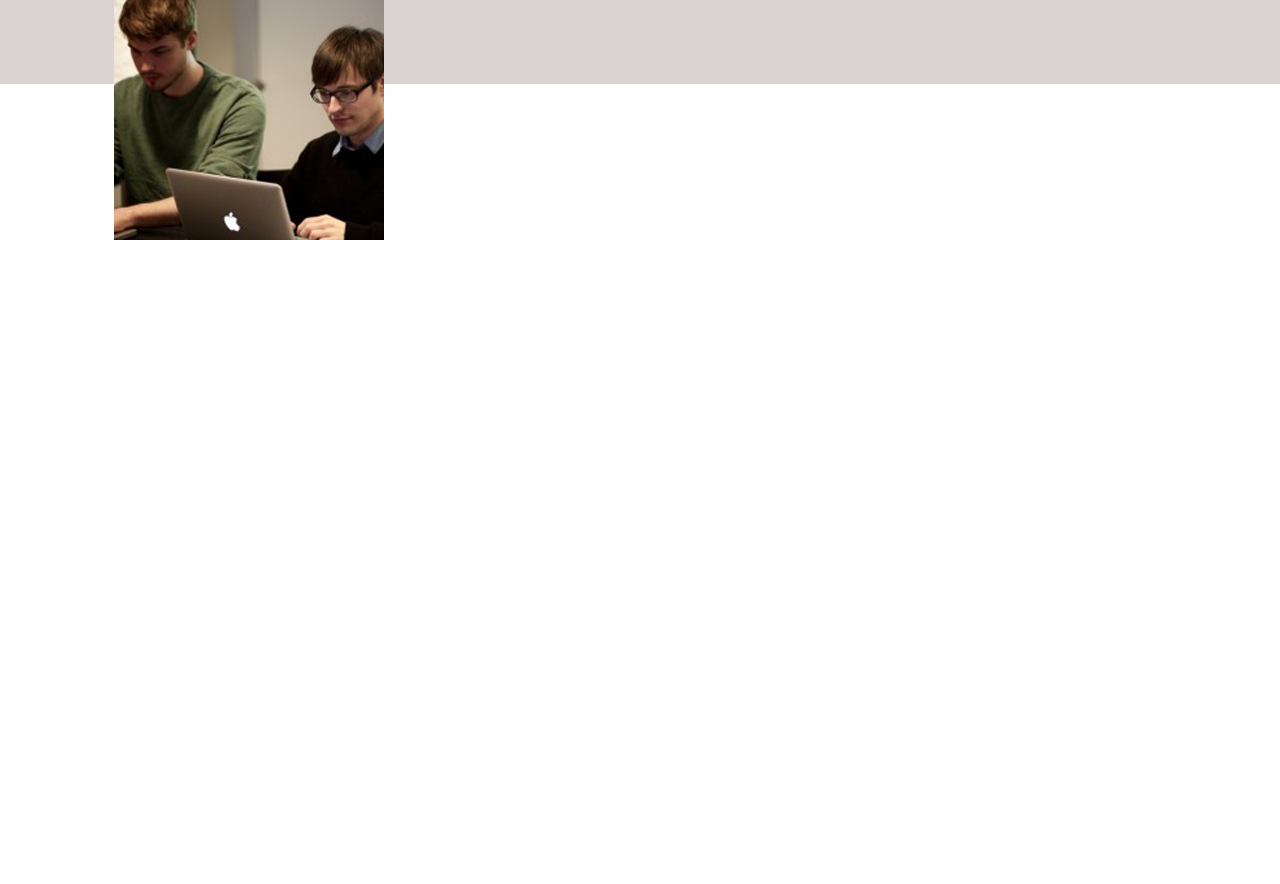
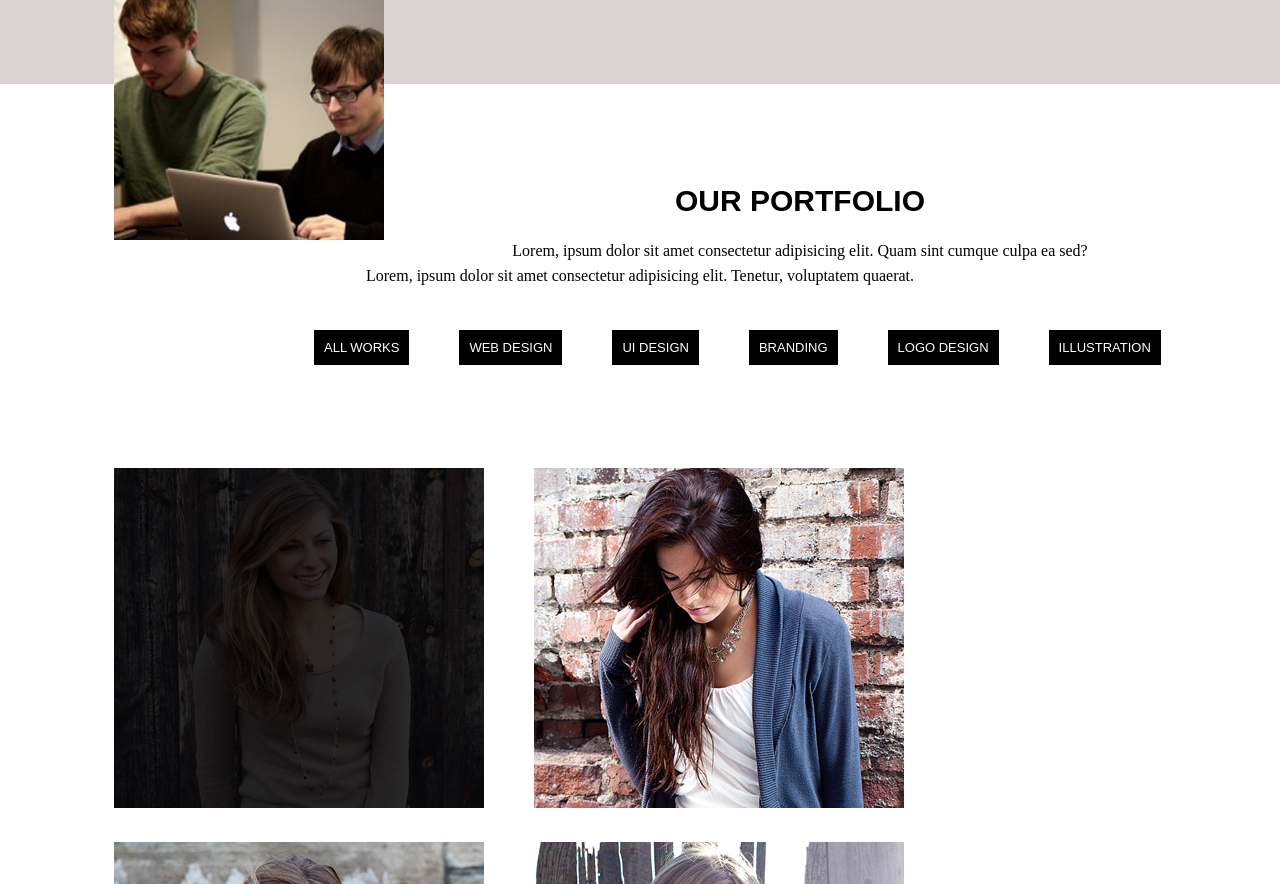
Before and after one commit to shivamEr/Web-Design-Project, a plain HTML site: page index.html in a window 1280 px wide. Shown: the part 1846-2730 px from the top of the page. Before the commit the page ends 2090 px from the top, so only its background shows below. Drawn offline with Linux system fonts and the light colour scheme.

Commit message:
Row-4 Html and Css is Completed

```diff
--- a/css/style.css
+++ b/css/style.css
@@ -159,5 +159,59 @@
 }
 /* Row-3 End */
 
-/* Row-3 Start */
-/* Row-3 End */
+/* Row-4 Start */
+.row-4{
+    width: 100%;
+    height: 100%;
+}
+.portfolio-section{
+    width: 90%;
+    height: 100%;
+    margin: 0 auto;
+}
+.portfolio-title{
+    text-align: center;
+    padding-top: 100px;
+}
+.portfolio-title h1{
+    font-family: Arial, Helvetica, sans-serif;
+    font-size: 30px;
+}
+.portfolio-title p{
+    padding-top: 20px;
+    line-height: 25px;
+}
+.portfolio-menu{
+    padding-top: 50px;
+    padding-left: 200px;
+    /* width: 60%;
+    height: 100%; */
+}
+.portfolio-menu ul li{
+    float: left;
+    padding-left: 50px;
+    list-style: none;
+}
+.portfolio-menu ul li a{
+    text-decoration: none;
+    color: white;
+    padding: 10px;
+    font-size: 13px;
+    font-family: Arial, Helvetica, sans-serif;
+    background-color: black;
+}
+.portfolio-menu ul li a:hover{
+    background-color: rgb(36, 185, 36);
+}
+.portfolio-all-item{
+    margin-top: 100px;
+}
+.portfolio-item{
+    float: left;
+    padding-left: 50px;
+    padding-top: 30px;
+}
+/* Row-4 End */
+
+/* Row-4 Start */
+/* Row-4 End */
--- a/index.html
+++ b/index.html
@@ -76,12 +76,13 @@
     </section>
     <!-- Row-2 End -->
 
-     <!-- Row-3 Start -->
-     <section class="row-3">
+    <!-- Row-3 Start -->
+    <section class="row-3">
         <div class="service-setion">
             <div class="service-title">
                 <h1>SERVICES</h1>
-                <p>Lorem ipsum dolor sit amet consectetur adipisicing elit. Quidem quis nihil tenetur exercitationem nulla. <br>Lorem ipsum dolor sit amet consectetur adipisicing elit. Cum, voluptates cupiditate.</p>
+                <p>Lorem ipsum dolor sit amet consectetur adipisicing elit. Quidem quis nihil tenetur exercitationem
+                    nulla. <br>Lorem ipsum dolor sit amet consectetur adipisicing elit. Cum, voluptates cupiditate.</p>
             </div>
             <div class="service-item-all">
                 <div class="service-item">
@@ -98,11 +99,53 @@
                 </div>
             </div>
         </div>
-     </section>
-      <!-- Row-3 End -->
+    </section>
+    <!-- Row-3 End -->
 
-       <!-- Row-2 End -->
-        <!-- Row-2 End -->
+    <!-- Row-4 End -->
+    <section class="row-4">
+        <div class="portfolio-section">
+            <div class="portfolio-title">
+                <h1>OUR PORTFOLIO</h1>
+                <P>Lorem, ipsum dolor sit amet consectetur adipisicing elit. Quam sint cumque culpa ea sed? <br> Lorem,
+                    ipsum dolor sit amet consectetur adipisicing elit. Tenetur, voluptatem quaerat.</P>
+            </div>
+            <div class="portfolio-menu">
+                <ul>
+                    <li><a href="#">ALL WORKS</a></li>
+                    <li><a href="#">WEB DESIGN</a></li>
+                    <li><a href="#">UI DESIGN</a></li>
+                    <li><a href="#">BRANDING</a></li>
+                    <li><a href="#">LOGO DESIGN</a></li>
+                    <li><a href="#">ILLUSTRATION</a></li>
+                </ul>
+            </div>
+            <div class="portfolio-all-item">
+                <div class="portfolio-item">
+                    <img src="images/Our Portfolio/portfolio1.jpg" alt="">
+                </div>
+                <div class="portfolio-item">
+                    <img src="images/Our Portfolio/portfolio2.jpg" alt="">
+                </div>
+                <div class="portfolio-item">
+                    <img src="images/Our Portfolio/portfolio3.jpg" alt="">
+                </div>
+                <div class="portfolio-item">
+                    <img src="images/Our Portfolio/portfolio4.jpg" alt="">
+                </div>
+                <div class="portfolio-item">
+                    <img src="images/Our Portfolio/portfolio5.jpg" alt="">
+                </div>
+                <div class="portfolio-item">
+                    <img src="images/Our Portfolio/portfolio6.jpg" alt="">
+                </div>
+            </div>
+        </div>
+    </section>
+    <!-- Row-4 End -->
+
+    <!-- Row-5 End -->
+    <!-- Row-5 End -->
 
 </body>
 
```
